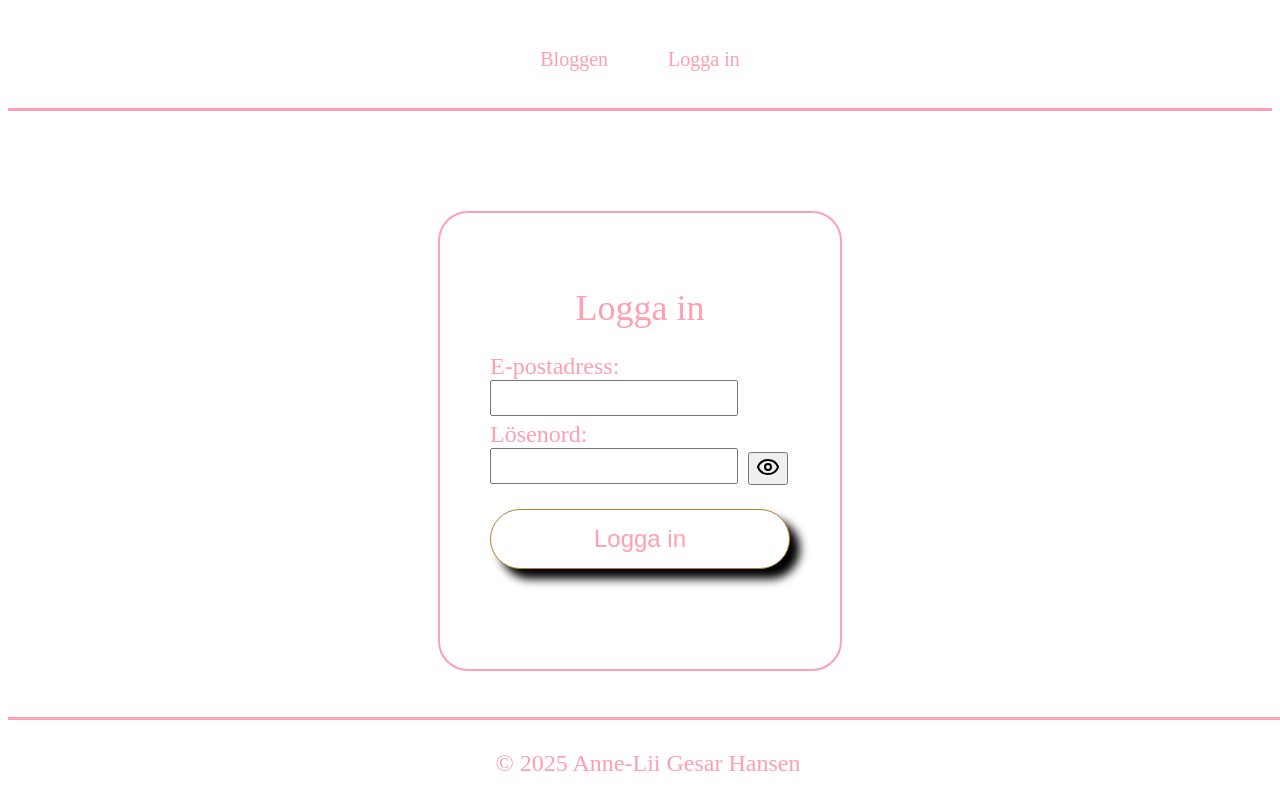
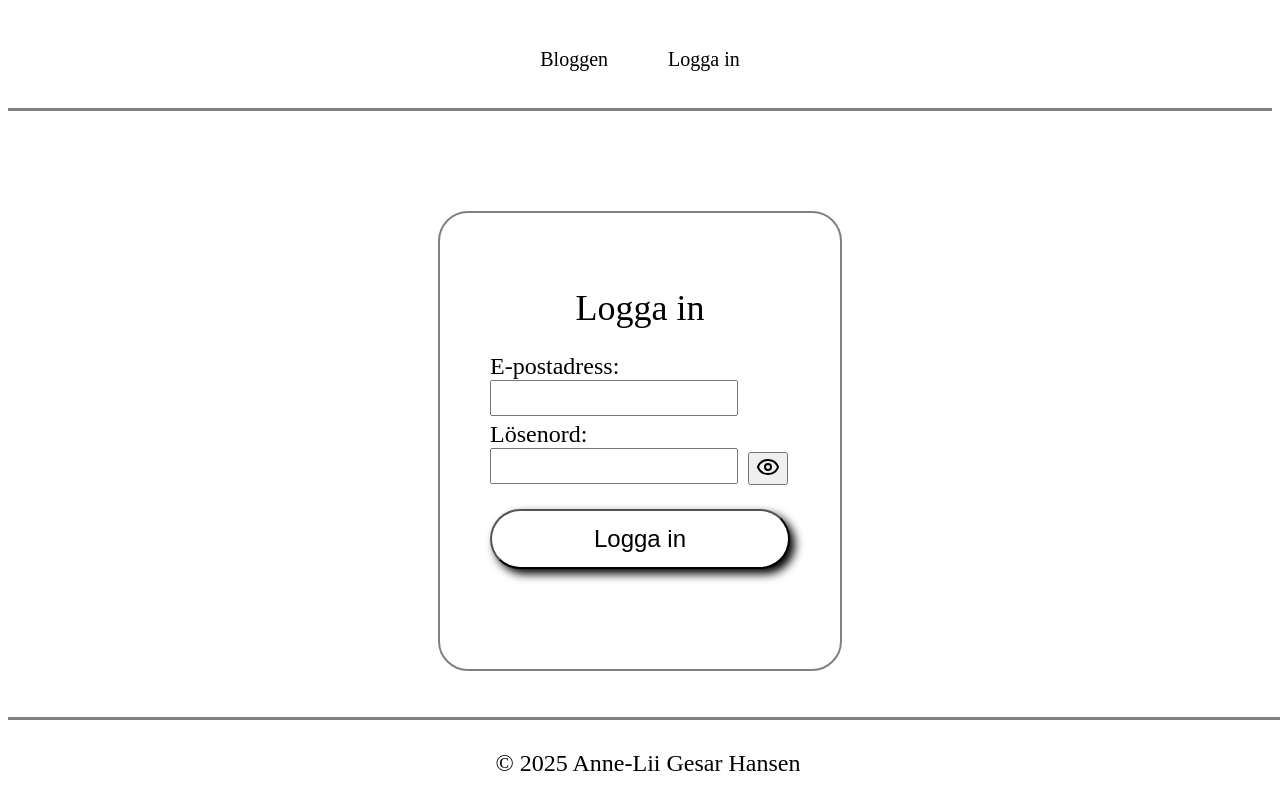
Before and after one commit to Anne-Lii/react_m3_spa_blog, a React (Vite) app: page /login in a window 1280 px wide. Built offline with nearby package versions, Linux system fonts and the light colour scheme; a web font is replaced by a local one.

Commit message:
changed textcolor to black, added a 'tillbaka' link och ArchivePage

```diff
--- a/src/components/Footer.css
+++ b/src/components/Footer.css
@@ -1,14 +1,14 @@
 footer {
     width: 100%;
     height: 50px;
-    border-top: 3px solid rgb(255, 159, 175);
+    border-top: 3px solid grey;
     padding: 30px 0 0 0;
     margin: 0;
     position: fixed;
     bottom: 0px;
     text-align: center;
     background-color: white;
-    color: rgb(255, 159, 175);
+    color: #000;
     font-size: 24px;
     z-index: 1;
 }
--- a/src/components/Header.css
+++ b/src/components/Header.css
@@ -1,7 +1,7 @@
 header {
     width: 100%;
     height: 100px;
-    border-bottom: 3px solid rgb(255, 159, 175);
+    border-bottom: 3px solid grey;
     padding: 0;
     margin: 0;
 }
@@ -22,5 +22,5 @@ header ul li {
 
 header ul li a{
     text-decoration: none;
-    color: rgb(255, 159, 175);
+    color: #000;
 }
--- a/src/components/Layout.css
+++ b/src/components/Layout.css
@@ -3,11 +3,11 @@ body {
     font-optical-sizing: auto;
     font-weight: 400;
     font-style: normal;
-    color: rgb(255, 159, 175);
+    color: #000;
 }
 
 body a {
-    color: rgb(255, 159, 175);
+    color: #000;
 }
 
 h1 {
--- a/src/pages/ArchivePage.css
+++ b/src/pages/ArchivePage.css
@@ -3,7 +3,6 @@
     max-width: 800px;
     margin: auto;
     padding: 100px 0 200px 0;
-
 }
 
 .monthly-posts h1{
@@ -12,6 +11,6 @@
 
 .monthly-posts article {
     padding: 20px 0;
-    border-bottom: 1px solid pink;
+    border-bottom: 1px solid lightgrey;
     text-align: center;
 }
--- a/src/pages/ArchivePage.tsx
+++ b/src/pages/ArchivePage.tsx
@@ -1,5 +1,5 @@
 import './ArchivePage.css';
-import { useParams } from "react-router-dom";
+import { useParams, Link } from "react-router-dom";
 import { useEffect, useState } from "react";
 
 type Post = {
@@ -47,6 +47,7 @@ const ArchivePage = () => {
 
   return (
     <div className="monthly-posts">
+        <Link to="/">Tillbaka</Link>
         <h1>
             Inlägg{" "}
             {new Date(parseInt(year, 10), parseInt(month, 10) - 1).toLocaleString("sv-SE", {
--- a/src/pages/HomePage.css
+++ b/src/pages/HomePage.css
@@ -39,7 +39,7 @@
     left: 50%;
     width: 60%;
     transform: translateX(-50%);
-    border-bottom: 1px solid grey;
+    border-bottom: 1px solid lightgrey;
   }
 
   .blog-post h2{
@@ -47,7 +47,7 @@
   }
 
   .published {
-    color: rgb(163, 163, 163);
+    color: green;
     font-size: 14px;
     padding: 0;
     margin: 0;
--- a/src/pages/LoginPage.css
+++ b/src/pages/LoginPage.css
@@ -2,7 +2,7 @@
     width: 100%;
     max-width: 400px;
     height: auto;
-    border: 2px solid rgb(255, 159, 175);
+    border: 2px solid grey;
     border-radius: 30px;
     margin: 100px auto ;
 }
@@ -10,7 +10,7 @@
 .container_login h1{
     text-align: center;
     padding: 50px 0 0 0 ;
-    color: rgb(255, 159, 175);
+    color: #000;
     font-size: 36px;
 }
 .forminput {
@@ -23,7 +23,7 @@
 
 .forminput label{
     font-size: 24px;
-    color: rgb(255, 159, 175);
+    color: #000;
 }
 
 .forminput input{
@@ -42,13 +42,13 @@
 .login_btn {
     width: 100%;
     height: 60px;
-    border: 1px solid rgb(180, 125, 53);
+;
     border-radius: 30px;
     background-color: white;
     margin: 20px 0 0 0;
-    color: rgb(255, 159, 175);
+    color: #000;
     font-size: 24px;
-    box-shadow: 10px 10px 10px black;
+    box-shadow: 5px 5px 10px black;
 
 }
 
--- a/src/pages/PostPage.tsx
+++ b/src/pages/PostPage.tsx
@@ -23,7 +23,7 @@ const PostPage = () => {
           throw new Error("Kunde inte hämta blogginlägget.");
         }
 
-        // Försök läsa svaret som text först
+        //Trying to read the response as text first then JSON
         const text = await response.text();
         const data = text ? JSON.parse(text) : null;
 
```
